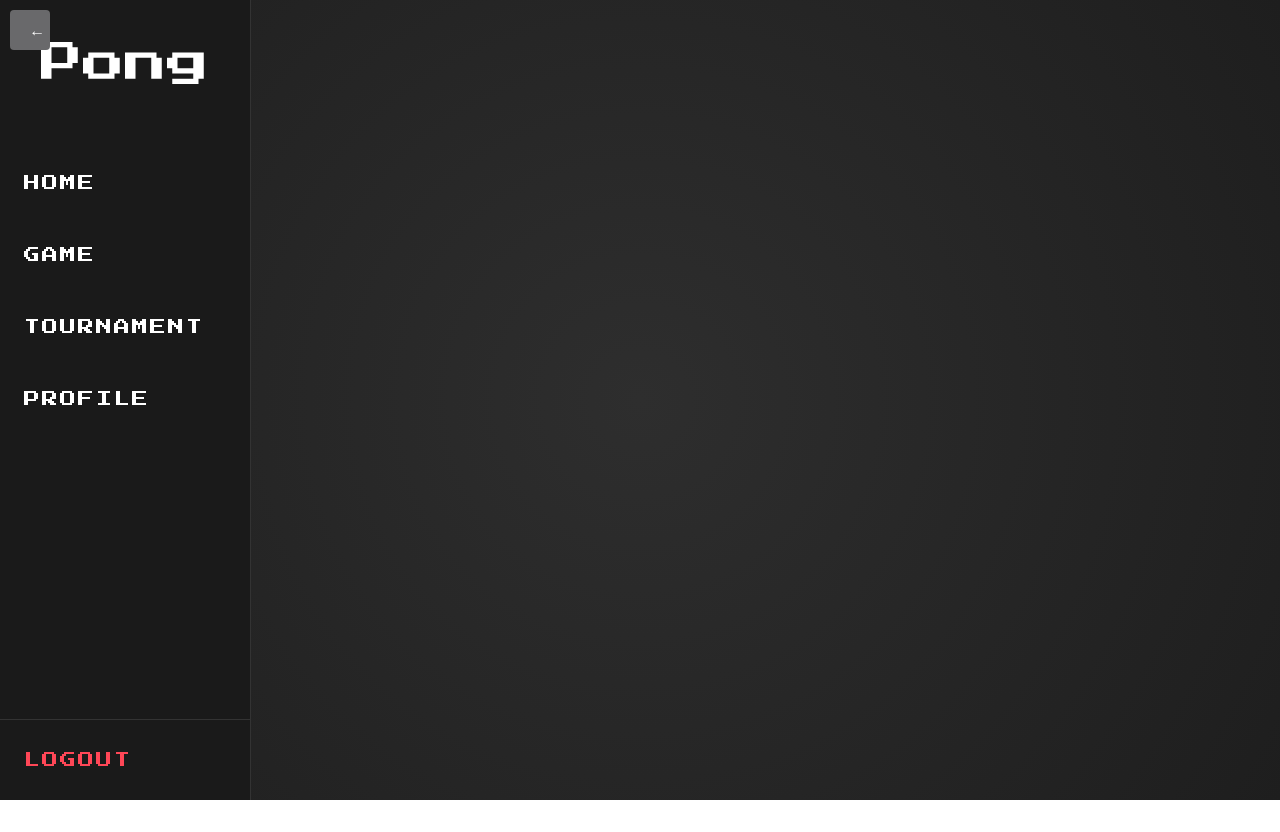
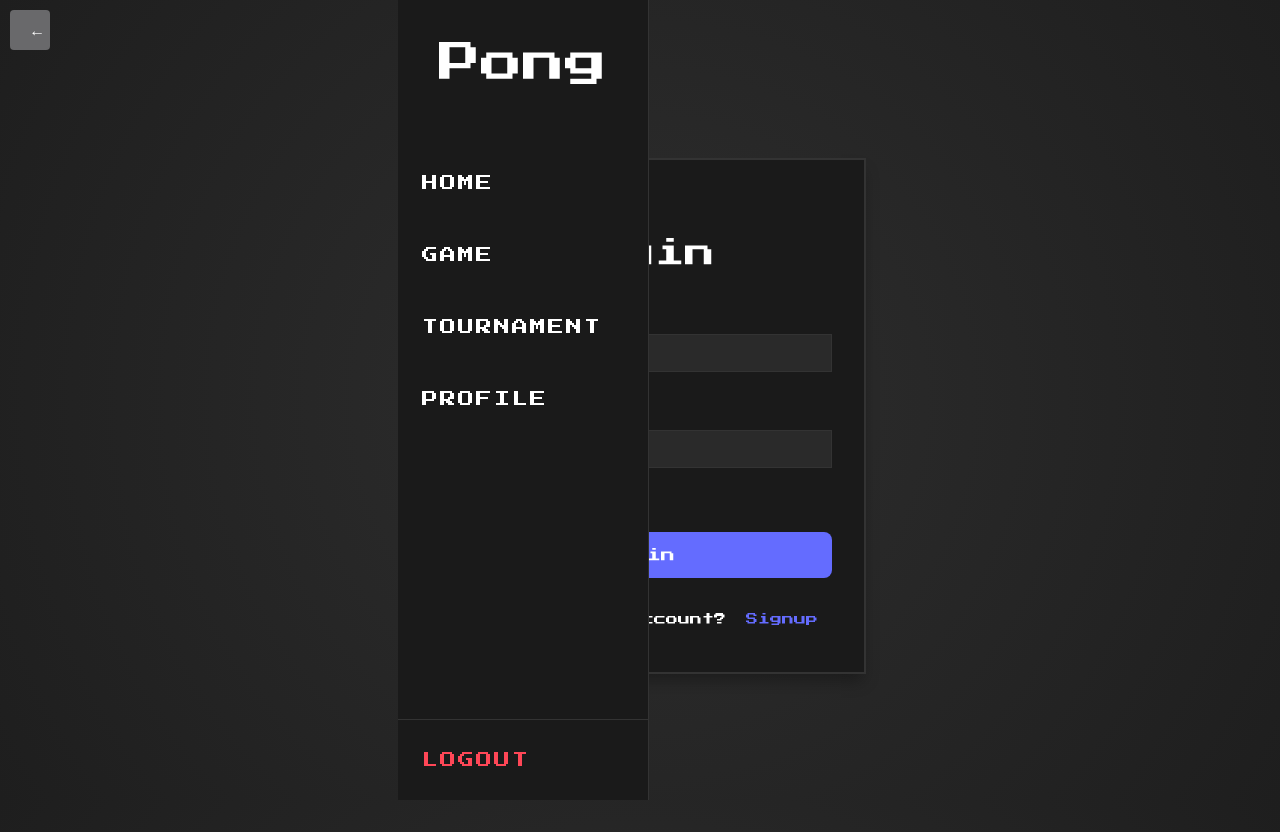
Before and after one commit to pmarkaide/42_transcendence, a React (Vite) app in the folder frontend/: page /login in a window 1280 px wide. Before the commit the page ends 800 px from the top, so only its background shows below. Built offline with nearby package versions, Linux system fonts and the light colour scheme.

Commit message:
feat: make Login component with styled elements and improve layout

```diff
--- a/frontend/src/index.css
+++ b/frontend/src/index.css
@@ -26,7 +26,7 @@ a:hover {
 
 body {
   margin: 0;
-  display: flex;
+  display: block;
   place-items: center;
   min-width: 320px;
   min-height: 100vh;
--- a/frontend/src/pages/Login.tsx
+++ b/frontend/src/pages/Login.tsx
@@ -1,6 +1,76 @@
-const Login = () => {
+import { FormInput, SubmitBtn } from '../components';
+import { Form, Link } from 'react-router-dom';
+import styled from 'styled-components';
+
+const Container = styled.section`
+  height: 100vh;
+  width: 100%;
+  display: flex;
+  justify-content: center;
+  align-items: center;
+`;
+
+const FormContainer = styled(Form)`
+  width: 24rem;
+  padding: 2rem;
+  background-color: #1a1a1a;
+  border: 2px solid #333;
+  box-shadow: 0 10px 15px -3px rgba(0, 0, 0, 0.3);
+  display: flex;
+  flex-direction: column;
+  gap: 1rem;
+`;
+
+const Title = styled.h4`
+  text-align: center;
+  font-size: 1.875rem;
+  font-weight: bold;
+  font-family: 'Press Start 2P', cursive;
+  color: #fff;
+  margin-bottom: 1rem;
+`;
+
+const ButtonContainer = styled.div`
+  margin-top: 1rem;
+`;
+
+const LinkContainer = styled.p`
+  text-align: center;
+  font-family: 'Press Start 2P', cursive;
+  font-size: 12px;
+  color: #fff;
+  margin-top: 1rem;
+`;
+
+const StyledLink = styled(Link)`
+  margin-left: 0.5rem;
+  color: #646cff;
+  text-decoration: none;
+  text-transform: capitalize;
+  transition: color 0.3s;
+
+  &:hover {
+    color: #535bf2;
+    text-decoration: underline;
+  }
+`;
+
+const Login: React.FC = () => {
   return (
-    <div>Login</div>
-  )
-}
-export default Login
+    <Container>
+      <FormContainer method='post'>
+        <Title>Login</Title>
+        <FormInput type='text' label='username' name='identifier' />
+        <FormInput type='password' label='password' name='password' />
+        <ButtonContainer>
+          <SubmitBtn text='login' />
+        </ButtonContainer>
+        <LinkContainer>
+          Don't have an account? <StyledLink to='/signup'>signup</StyledLink>
+        </LinkContainer>
+      </FormContainer>
+    </Container>
+  );
+};
+
+export default Login;
```
